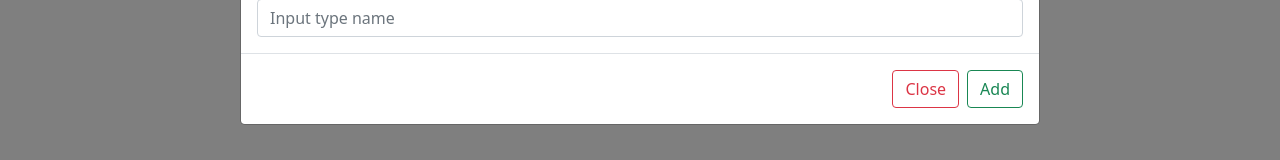
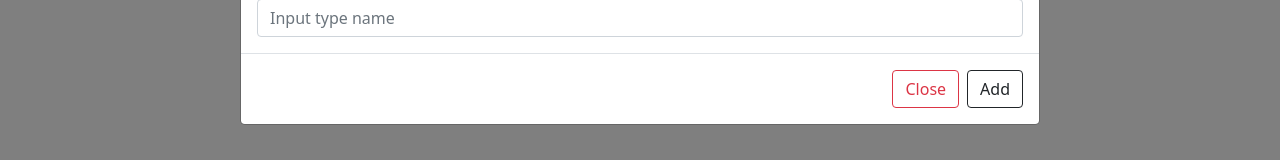
Before and after one commit to Abubjazov/OnlineStore_NodeJS_React, a React (Create React App) app in the folder client/: page /admin in a window 1280 px wide. Both pictures are taken after a click on the button "Add Type". Shown: the part 381-541 px from the top of the page. Built offline with nearby package versions, Linux system fonts and the light colour scheme.

Commit message:
client: components: modals: ...+

```diff
--- a/client/src/components/modals/CreateBrand.js
+++ b/client/src/components/modals/CreateBrand.js
@@ -25,7 +25,7 @@ export const CreateBrand = ({ show, onHide }) => {
 
             <Modal.Footer>
                 <Button variant='outline-danger' onClick={onHide}>Close</Button>
-                <Button variant='outline-success' onClick={onHide}>Add</Button>
+                <Button variant='outline-dark' onClick={onHide}>Add</Button>
             </Modal.Footer>
         </Modal>
     )
--- a/client/src/components/modals/CreateDevice.js
+++ b/client/src/components/modals/CreateDevice.js
@@ -97,7 +97,7 @@ export const CreateDevice = ({ show, onHide }) => {
 
             <Modal.Footer>
                 <Button variant='outline-danger' onClick={onHide}>Close</Button>
-                <Button variant='outline-success' onClick={onHide}>Add</Button>
+                <Button variant='outline-dark' onClick={onHide}>Add</Button>
             </Modal.Footer>
         </Modal>
     )
--- a/client/src/components/modals/CreateType.js
+++ b/client/src/components/modals/CreateType.js
@@ -25,7 +25,7 @@ export const CreateType = ({ show, onHide }) => {
 
             <Modal.Footer>
                 <Button variant='outline-danger' onClick={onHide}>Close</Button>
-                <Button variant='outline-success' onClick={onHide}>Add</Button>
+                <Button variant='outline-dark' onClick={onHide}>Add</Button>
             </Modal.Footer>
         </Modal>
     )
```
